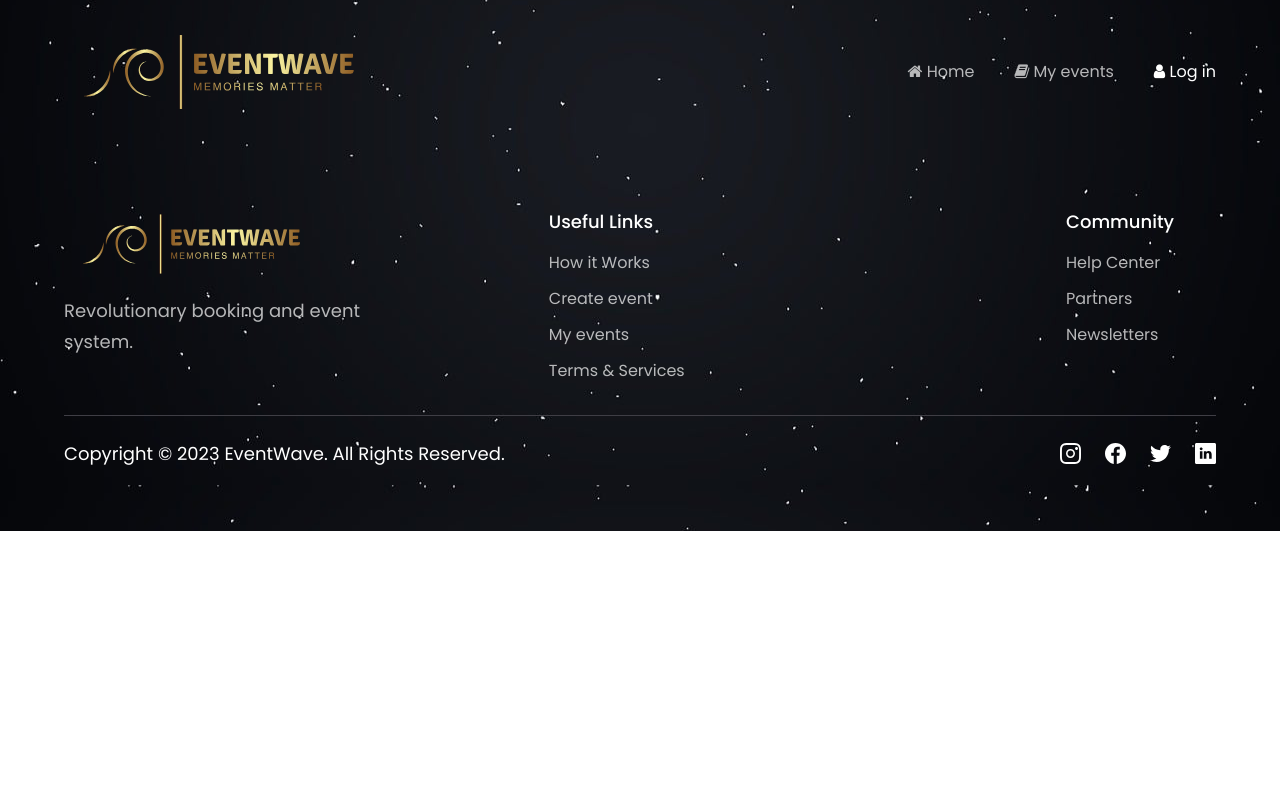
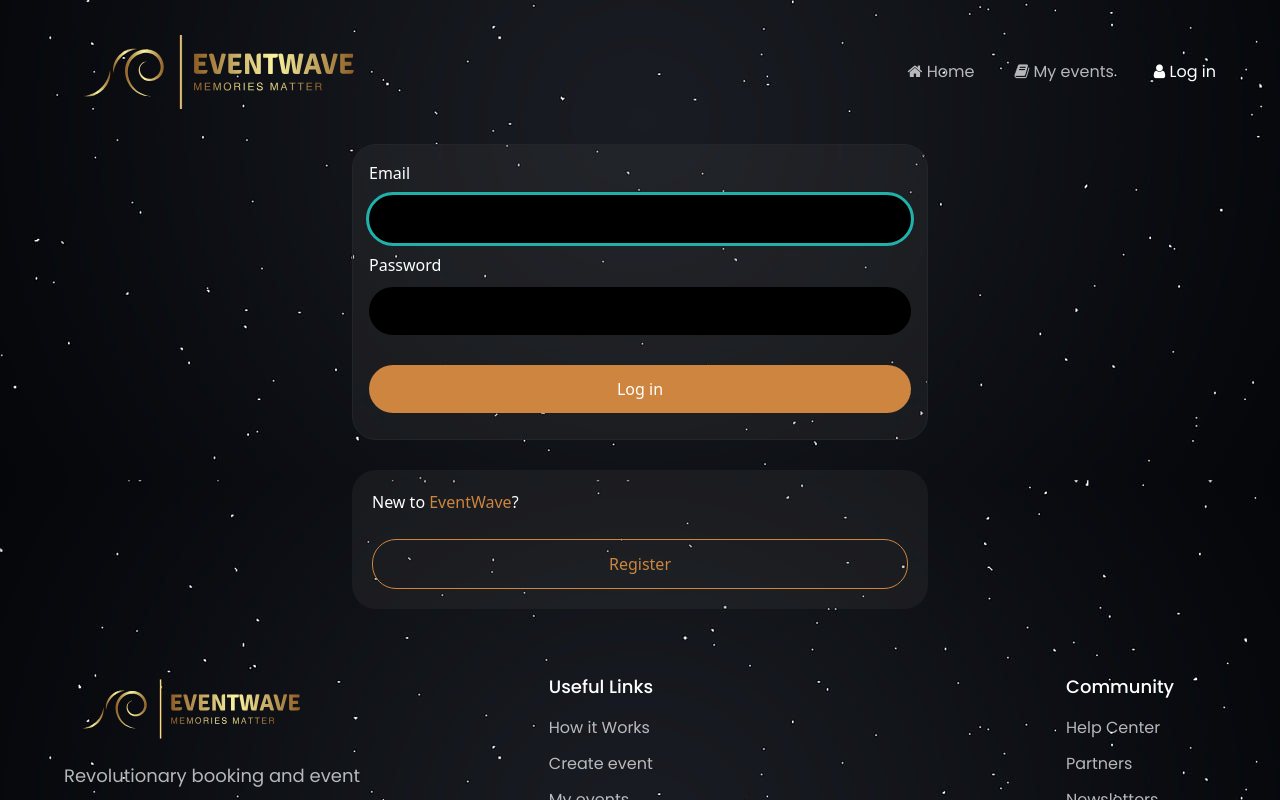
Before and after one commit to IO2-team-3/frontend, a React (Vite) app in the folder event-finder-web-client/: page /log_in in a window 1280 px wide. Shown: the top 800 px of the page. Built offline with nearby package versions, Linux system fonts and the light colour scheme.

Commit message:
login page

```diff
--- /dev/null
+++ b/event-finder-web-client/src/components/LogBox.jsx
@@ -0,0 +1,25 @@
+import React from "react";
+import "../style.css";
+const LogBox = () => {
+    return (
+        <div className="log-container bg-white-transparent rounded-3xl p-5">
+            <form>
+                <label htmlFor="email" className="form-control">Email</label>
+                <input
+                    id="email"
+                    type="email"
+                    className="form-control form-input p-3 rounded-3xl md:w-7/12 w-3/4"
+                    autoFocus/>
+                <label htmlFor="password" className="form-control">Password</label>
+                <input
+                    id="password"
+                    type="password"
+                    className="form-control form-input p-3 rounded-3xl md:w-7/12 w-3/4"
+                    />
+                <button className="form-control form-button p-3 rounded-3xl md:w-7/12 w-3/4">
+                        Log in</button>
+            </form>
+        </div>
+    )
+}
+export default LogBox;
--- /dev/null
+++ b/event-finder-web-client/src/components/RegisterBox.jsx
@@ -0,0 +1,18 @@
+import React, {useState} from "react";
+import "../style.css";
+import RegisterForm from "./RegisterForm.jsx";
+const RegisterBox = () => {
+    const [showForm, setShowForm] = useState(false);
+
+    return(
+        <div className="register-container bg-white-transparent rounded-3xl p-5">
+            <p style={{marginBottom:'15px'}} className="register-info">New to <span style={{color:'peru'}}>EventWave</span>?</p>
+            {
+                showForm ? <RegisterForm/>
+                    :<button className="register-button p-3 rounded-3xl md:w-7/12 w-3/4"
+                            onClick={()=>setShowForm(true)}>Register</button>
+            }
+        </div>
+    )
+}
+export default RegisterBox;
--- /dev/null
+++ b/event-finder-web-client/src/components/RegisterForm.jsx
@@ -0,0 +1,27 @@
+import React, {useEffect, useState} from "react";
+import "../style.css";
+const RegisterForm = () => {
+
+    return(
+        <div>
+            <form>
+                <input
+                    type="text"
+                    placeholder="Name"
+                    className="form-control form-input p-3 rounded-3xl md:w-7/12 w-3/4"/>
+                <input
+                    type="email"
+                    placeholder="Email"
+                    className="form-control form-input p-3 rounded-3xl md:w-7/12 w-3/4"/>
+                <input
+                    type="password"
+                    placeholder="Password"
+                    className="form-control form-input p-3 rounded-3xl md:w-7/12 w-3/4"
+                />
+                <button className="form-control form-button p-3 rounded-3xl md:w-7/12 w-3/4">
+                    Create account</button>
+            </form>
+        </div>
+    )
+}
+export default RegisterForm;
--- a/event-finder-web-client/src/pages/LogIn.jsx
+++ b/event-finder-web-client/src/pages/LogIn.jsx
@@ -2,6 +2,8 @@ import React from 'react'
 import styles from '../style'
 import Navbar from '../components/Navbar';
 import Footer from '../components/Footer';
+import LogBox from "../components/LogBox.jsx";
+import RegisterBox from "../components/RegisterBox.jsx";
 
 const LogIn = () => (
 
@@ -12,7 +14,12 @@ const LogIn = () => (
         <Navbar />
       </div>
     </div>
-
+      <div className={`${styles.paddingX} ${styles.flexCenter}`}>
+          <div className={`${styles.boxWidth} container`}>
+            <LogBox/>
+            <RegisterBox/>
+          </div>
+      </div>
     <div className={`${styles.paddingX} ${styles.flexCenter}`}>
       <div className={`${styles.boxWidth}`}>
         <Footer />
--- /dev/null
+++ b/event-finder-web-client/src/style.css
@@ -0,0 +1,60 @@
+.form-input:focus{
+    outline: 3px solid  lightseagreen;
+}
+.form-input{
+    background-color: black;
+}
+.form-control{
+    display: block;
+    color: white;
+    width: 100%;
+    margin-bottom: 10px;
+}
+
+label{
+    color: white;
+}
+
+.form-control:-webkit-autofill,
+.form-control:-webkit-autofill:focus{
+    -webkit-text-fill-color: white;
+    transition: background-color 600000s 0s, color 600000s 0s;
+}
+.form-control[data-autocompleted]{
+    background-color: transparent !important;
+}
+.form-button{
+    background-color: peru;
+    color: white;
+    margin-top: 30px;
+    /*transition: background-color 1ms;*/
+}
+.form-button:hover{
+    box-shadow: inset 0 0 100px 100px rgba(255, 255, 255, 0.1);
+}
+
+.register-button{
+    background-color: transparent;
+    border: 1px solid  peru;
+    color:peru;
+    margin-top: 10px;
+    width: 100%;
+}
+/*#0d98ba  #3386FF*/
+.register-button:hover{
+    background-color: peru;
+    color: white;
+}
+.log-container,register-container {
+    padding: 16px;
+    align-items: center;
+    margin-bottom: 30px;
+    border: 1px solid #21262d;
+}
+.container{
+    width: 50%;
+    margin: auto;
+}
+.register-info{
+    color: white;
+}
```
Also changed, not shown: 1 other file (tests, documents, lock files or other folders).
